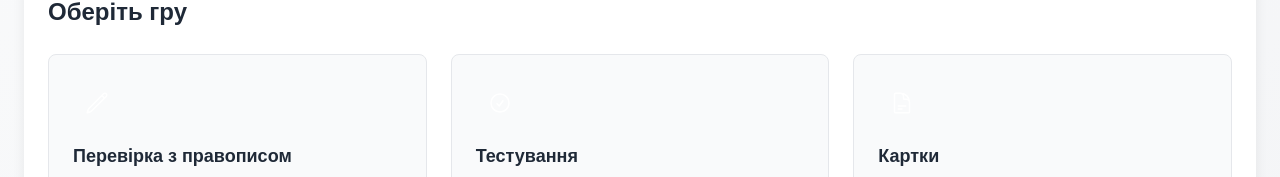
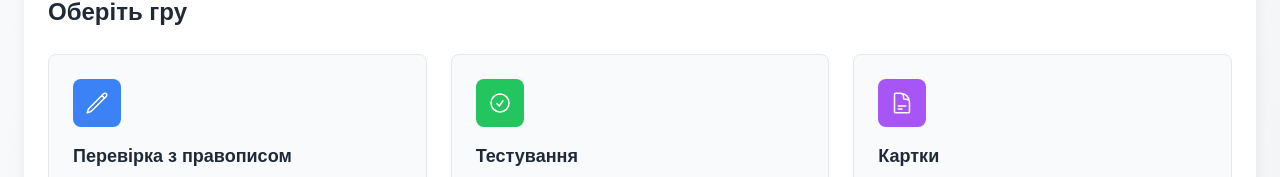
Before and after one commit to ZelikSV/english-dictionary-app, a Next.js app: page / in a window 1280 px wide. Shown: the part 286-463 px from the top of the page. Built offline with nearby package versions, Linux system fonts and the light colour scheme; no server answers; the database is empty.

Commit message:
fixed card styles

```diff
--- a/src/ui/ActivityCards/ActivityCards.module.scss
+++ b/src/ui/ActivityCards/ActivityCards.module.scss
@@ -56,18 +56,18 @@
     height: 1.5rem;
     color: white;
   }
+}
 
-  &.blue {
-    background-color: #3b82f6;
-  }
+.blue {
+  background-color: #3b82f6;
+}
 
-  &.green {
-    background-color: #22c55e;
-  }
+.green {
+  background-color: #22c55e;
+}
 
-  &.purple {
-    background-color: #a855f7;
-  }
+.purple {
+  background-color: #a855f7;
 }
 
 .cardTitle {
--- a/src/ui/ActivityCards/index.tsx
+++ b/src/ui/ActivityCards/index.tsx
@@ -2,6 +2,7 @@
 import { useRouter } from 'next/navigation';
 import { Activity } from '@/types';
 import { activities } from '@/lib/constants';
+
 import styles from './ActivityCards.module.scss';
 
 const ActivityCards = () => {
@@ -21,7 +22,9 @@ const ActivityCards = () => {
                         className={styles.card}
                         onClick={handleActivityClick(activity)}
                     >
-                        <div className={`${styles.iconWrapper} ${activity.color}`}>
+                        <div
+                            className={`${styles.iconWrapper} ${styles[activity.color]}`}
+                        >
                             <activity.icon />
                         </div>
                         <h3 className={styles.cardTitle}>{activity.title}</h3>
```
